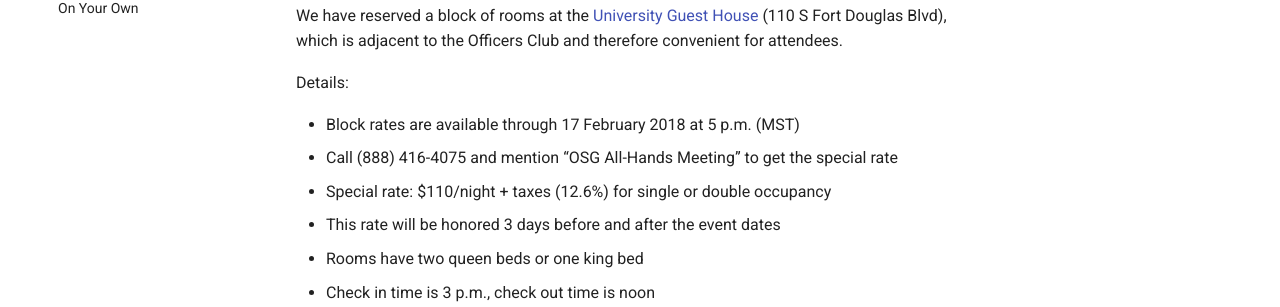
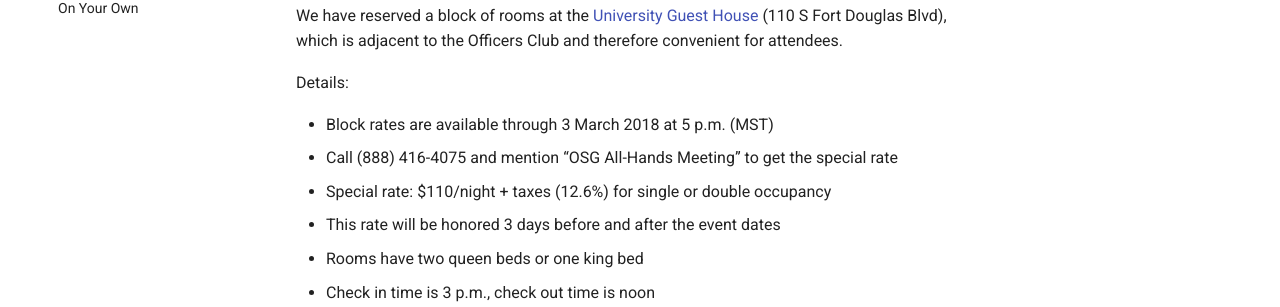
Before and after one commit to osg-htc/all-hands, an MkDocs documentation site: the page built from docs/2018/hotels.md, in a window 1280 px wide. Shown: the part 319-626 px from the top of the page. Built offline with MkDocs 1.6.1 and Material for MkDocs 9.7.7, drawn with Linux system fonts in a browser that asks for light colours; old or Windows-style settings are respelled for this version of MkDocs.

Commit message:
Updated hotel block deadline

```diff
--- a/docs/2018/hotels.md
+++ b/docs/2018/hotels.md
@@ -12,7 +12,7 @@ Officers Club and therefore convenient for attendees.
 
 Details:
 
-* Block rates are available through 17 February 2018 at 5 p.m. (MST)
+* Block rates are available through 3 March 2018 at 5 p.m. (MST)
 * Call (888)&nbsp;416-4075 and mention &ldquo;OSG All-Hands Meeting&rdquo; to get the special rate
 * Special rate: $110/night + taxes (12.6%) for single or double occupancy
 * This rate will be honored 3 days before and after the event dates
```
